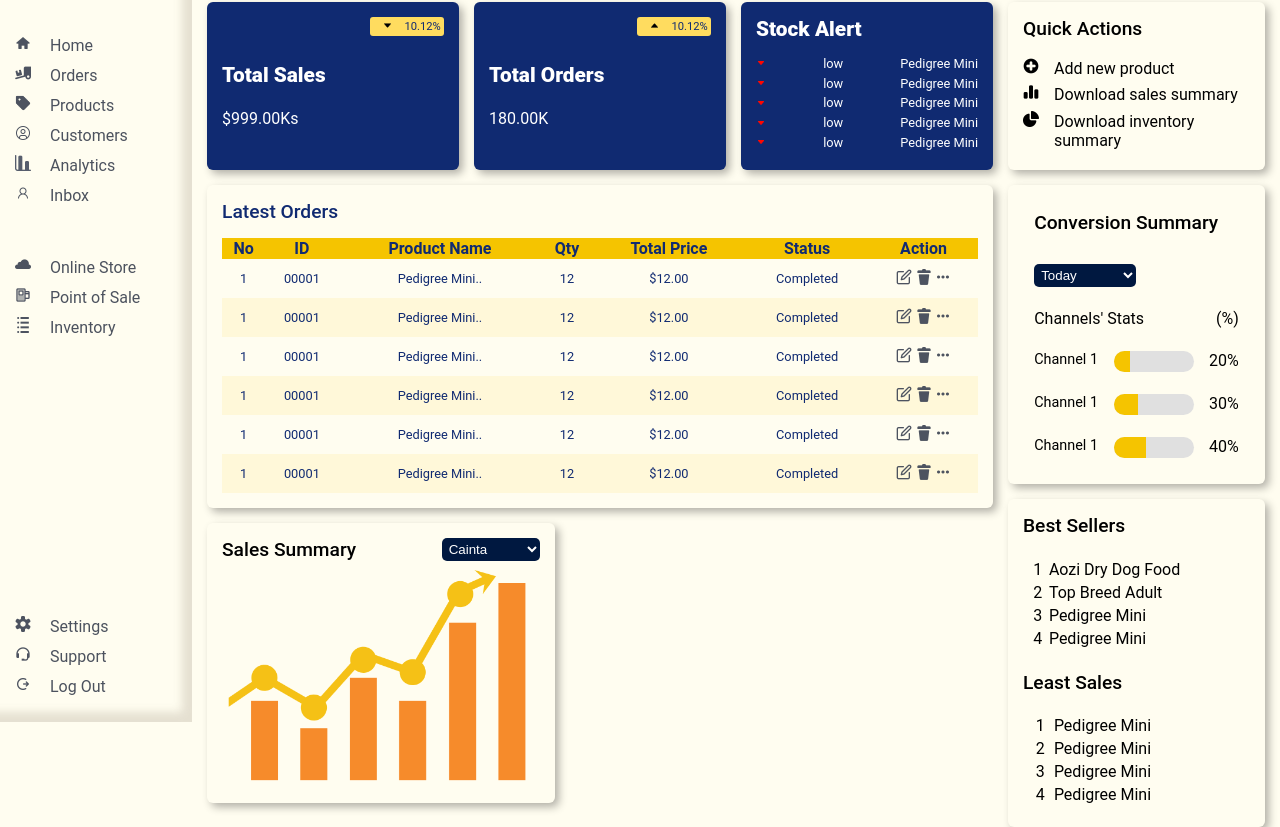
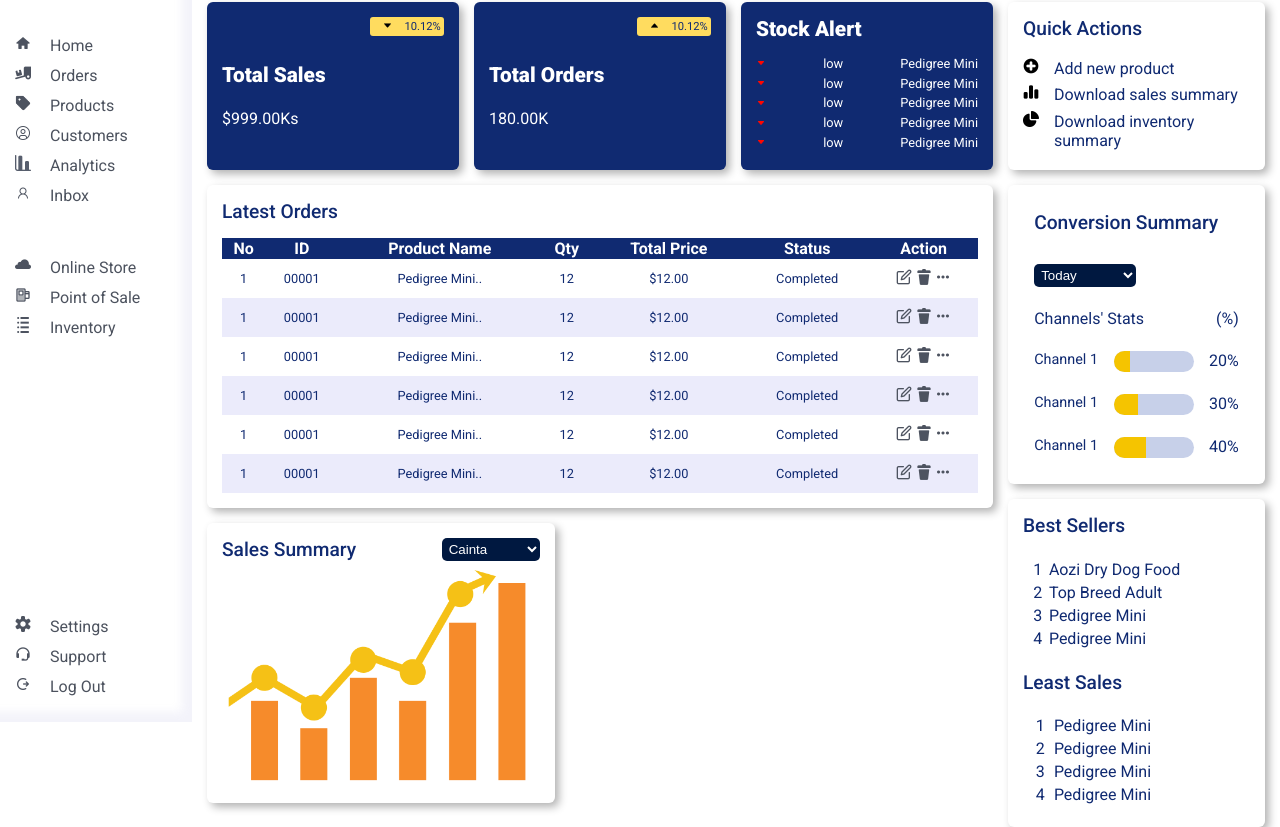
Before and after one commit to jlabnte25/odin-dashboard, a plain HTML site: page index.html in a window 1280 px wide. Shown: the part 78-905 px from the top of the page. Drawn offline with Linux system fonts and the light colour scheme.

Commit message:
Change font color and background

```diff
--- a/index.html
+++ b/index.html
@@ -5,6 +5,9 @@
     <meta name="viewport" content="width=device-width, initial-scale=1.0">
     <title>The Odin Project Dashboard</title>
     <link rel="stylesheet" href="style.css">
+    <link rel="preconnect" href="https://fonts.googleapis.com">
+    <link rel="preconnect" href="https://fonts.gstatic.com" crossorigin>
+    <link href="https://fonts.googleapis.com/css2?family=Roboto:ital,wght@0,100;0,300;0,400;0,500;0,700;0,900;1,100;1,300;1,400;1,500;1,700;1,900&display=swap" rel="stylesheet"
 </head>
 <body>
     <div class="sidebar">
--- a/style.css
+++ b/style.css
@@ -2,7 +2,7 @@
 body {
     display: flex;
     font-family: Roboto, Helvetica, sans-serif;
-    background-color: #FFFDF0;
+    background-color: white;
 }
 
 .dashboard {
@@ -10,7 +10,7 @@ body {
     grid-template-columns: repeat(12, 1fr);
     grid-template-rows: 100px, repeat(10, 1fr);
     grid-row-gap: 15px;
-    background-color: #FFFDF0;
+    background-color: white;
 }
 
 .searchbar{
@@ -240,13 +240,13 @@ body {
 }
 
 .table tbody tr:nth-child(even) {
-    background-color: #ffdc5f27; /* Light gray for odd rows */
+    background-color: #7a7ee027; /* Light gray for odd rows */
     border-radius: 8px;
 }
 
 .table thead {
-    background-color: #F5C400;
-    color: #102A71;
+    background-color: #102A71;
+    color: white;
 }
 
 
@@ -281,7 +281,7 @@ body {
 
 .conversion-bar {
     width: 100%;
-    background-color: #e0e0e0;
+    background-color: #c7d0e9;
     border-radius: 25px;
     overflow: hidden;
     position: relative;
@@ -362,7 +362,7 @@ body {
 /* Start of Individual Layout For Sidebar */
 
 .sidebar {
-    box-shadow: inset -10px -10px 8px rgba(168, 159, 138, 0.3);
+    box-shadow: inset -10px -10px 8px rgba(216, 216, 237, 0.3);
     height: 100vh;
     position: fixed;
     width: 15vw;
@@ -412,6 +412,7 @@ body {
 /* universal */
 body {
     margin:0;
+    color: #102A71;
 }
 
 .widget-title.regular {
```
